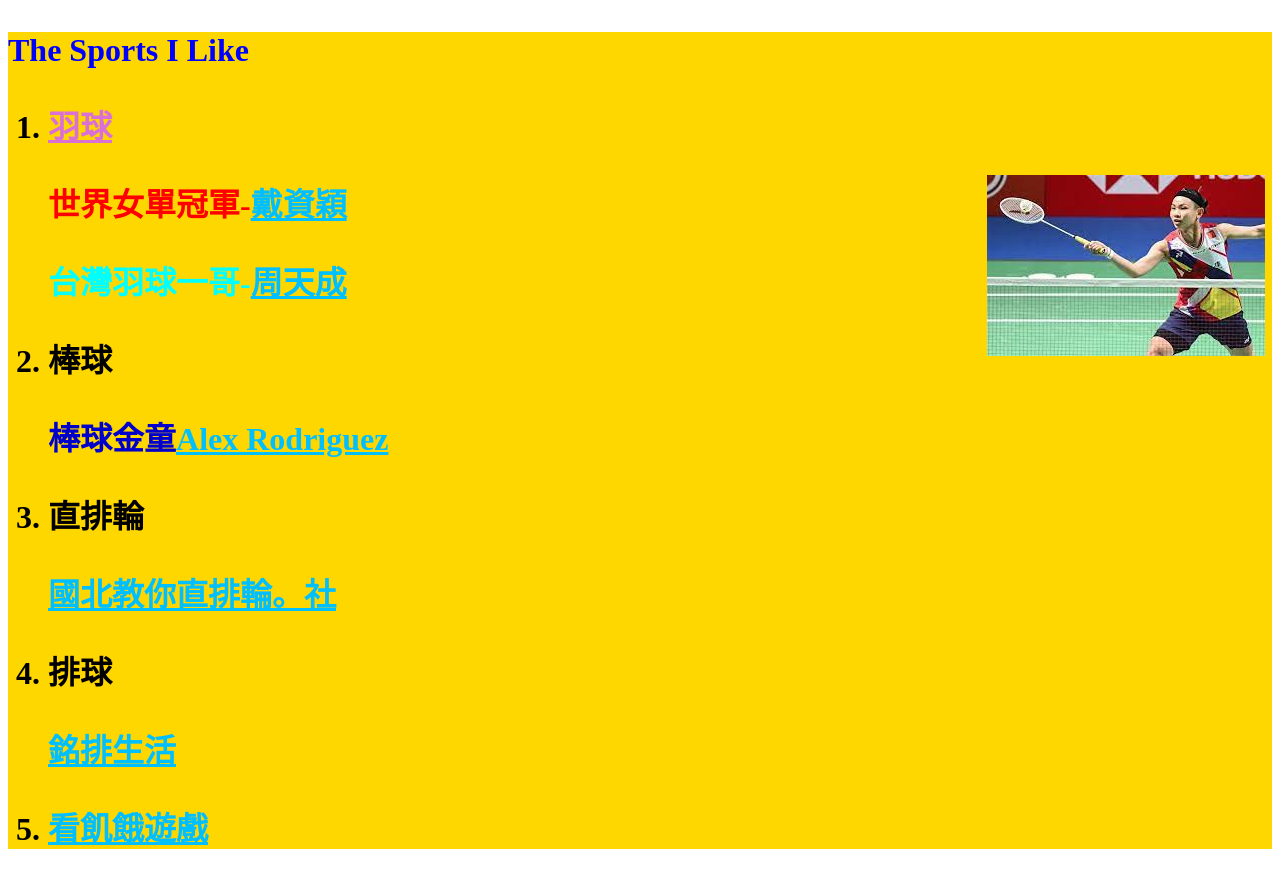
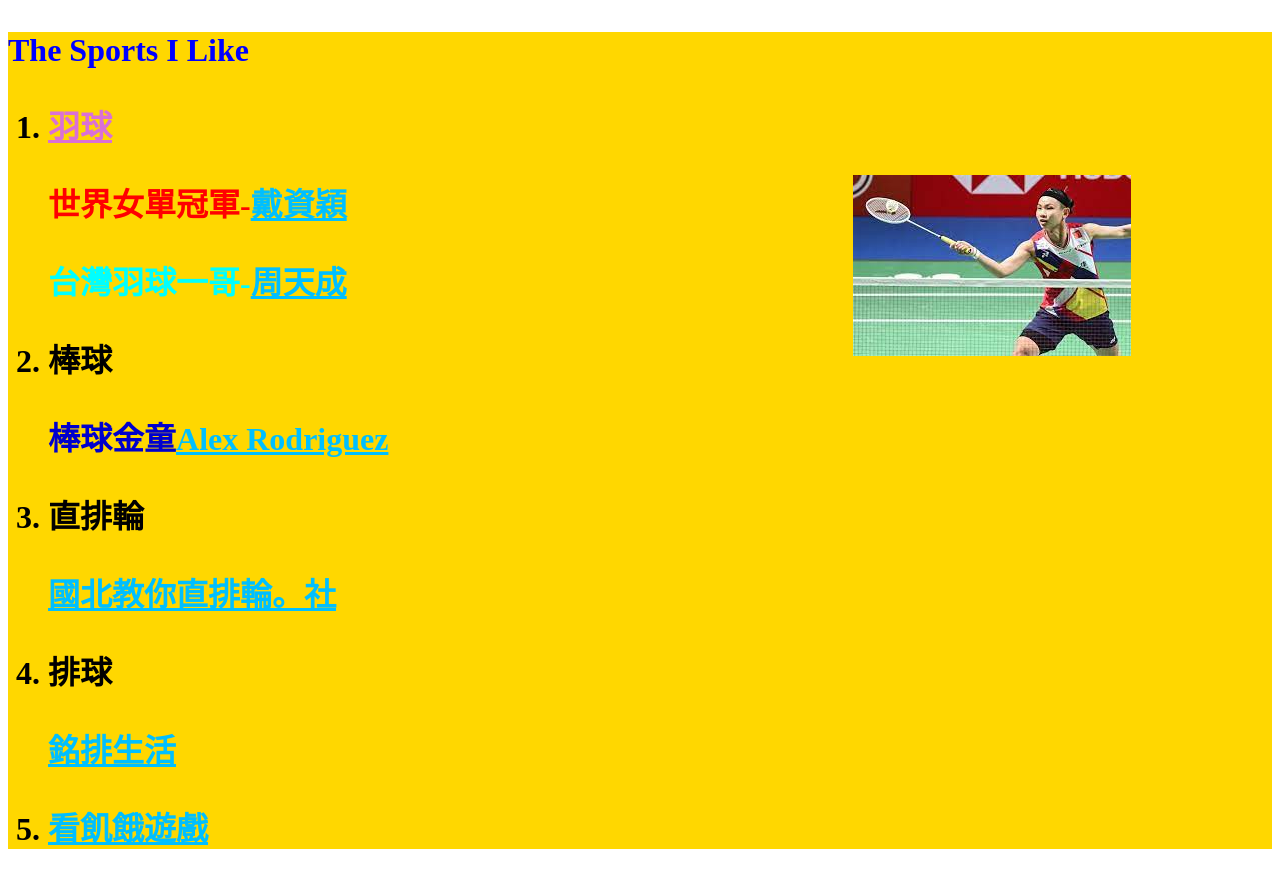
Before and after one commit to 110916018/110916018-2021cv_css, a plain HTML site: page My Sports.html in a window 1280 px wide. Drawn offline with Linux system fonts and the light colour scheme.

Commit message:
Update My Sports.html

```diff
--- a/My Sports.html
+++ b/My Sports.html
@@ -32,7 +32,7 @@
         div.place{
             position: absolute;
             top: 175px;
-            right:70pt;
+            right:170pt;
             width: 200px;
             height: 100px;
         }
```
